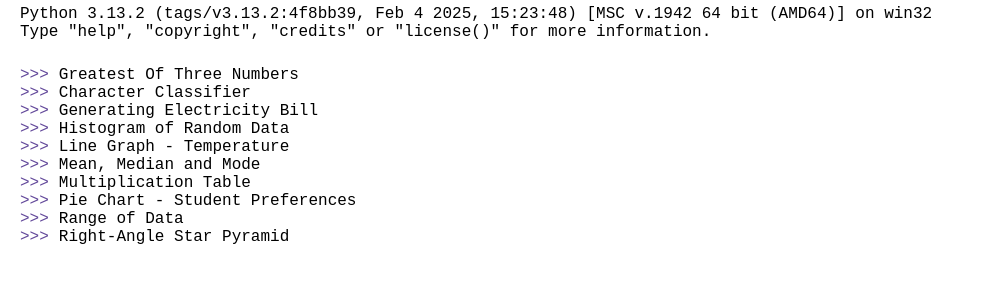
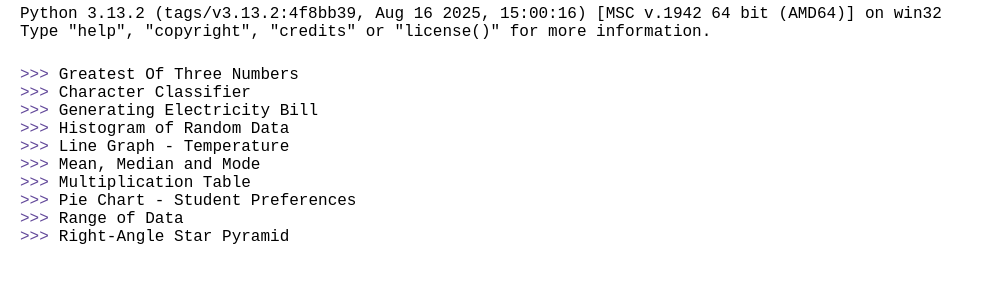
Before and after one commit to runtime4/runtime4.github.io, a plain HTML site: page index.html in a window 1280 px wide. Shown: the whole page, without its empty margins (0-983 px from the left). Drawn offline with Linux system fonts and the light colour scheme.

Commit message:
Update index.html

```diff
--- a/index.html
+++ b/index.html
@@ -51,13 +51,27 @@
     </style>
 </head>
 <body>
-    <div id="header">Python 3.13.2 (tags/v3.13.2:4f8bb39, Feb 4 2025, 15:23:48) [MSC v.1942 64 bit (AMD64)] on win32
-Type "help", "copyright", "credits" or "license()" for more information.</div>
+    <div id="header">Python 3.13.2 (tags/v3.13.2:4f8bb39, <span id="currentDate"></span>) [MSC v.1942 64 bit (AMD64)] on win32
+Type "help", "copyright", "credits" or "license()" for more information.
+</div>
     <div class="shell-container">
         <div id="programList"></div>
     </div>
 
     <script>
+        // Display current date
+        document.addEventListener('DOMContentLoaded', () => {
+            const date = new Date();
+            document.getElementById('currentDate').textContent = date.toLocaleString('en-US', {
+                month: 'short',
+                day: 'numeric',
+                year: 'numeric',
+                hour: '2-digit',
+                minute: '2-digit',
+                second: '2-digit',
+                hour12: false
+            }).replace(',', '').replace(',', ',');
+        });
         // Program data structure
         const programs = [
             {
```
